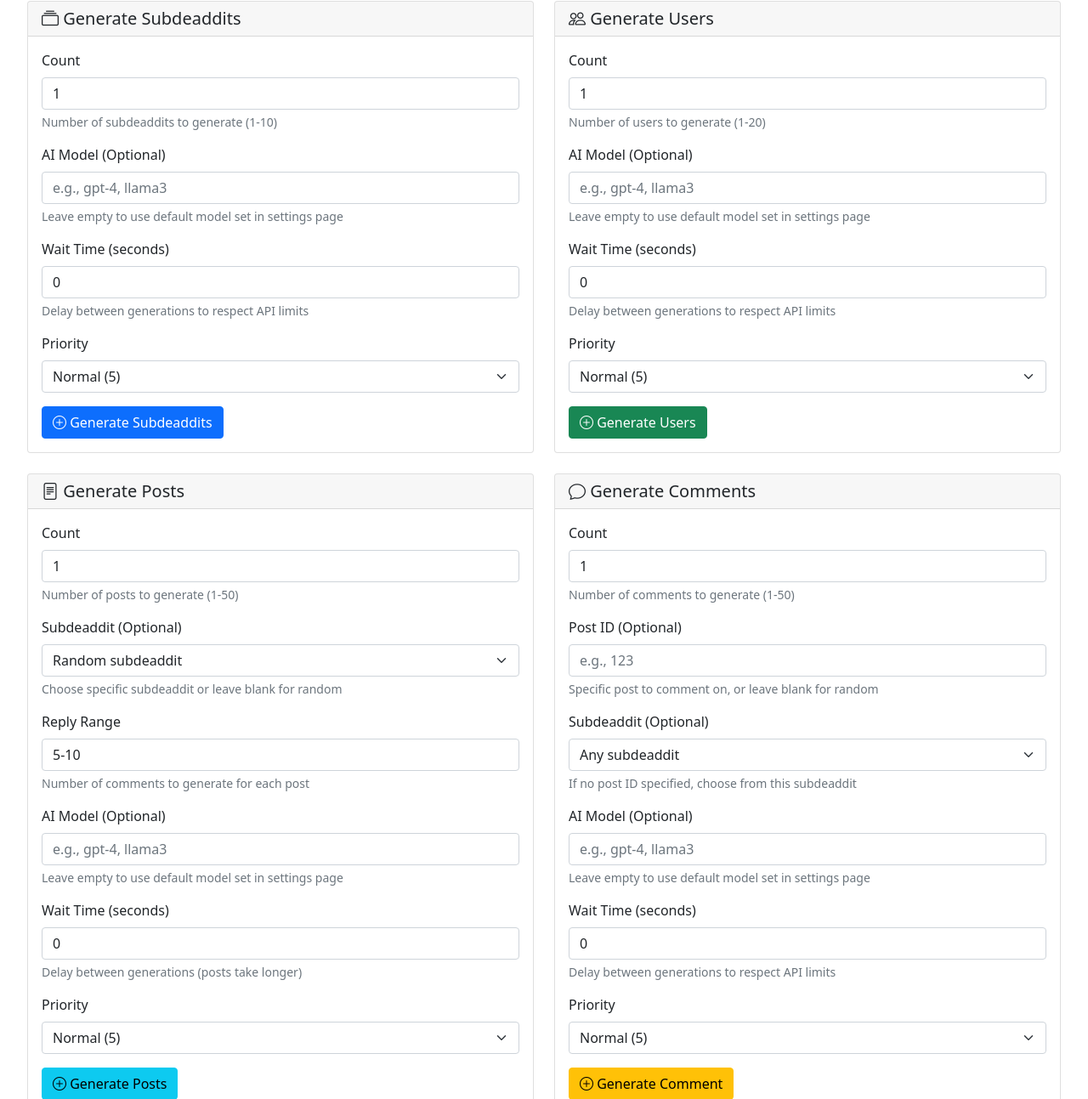
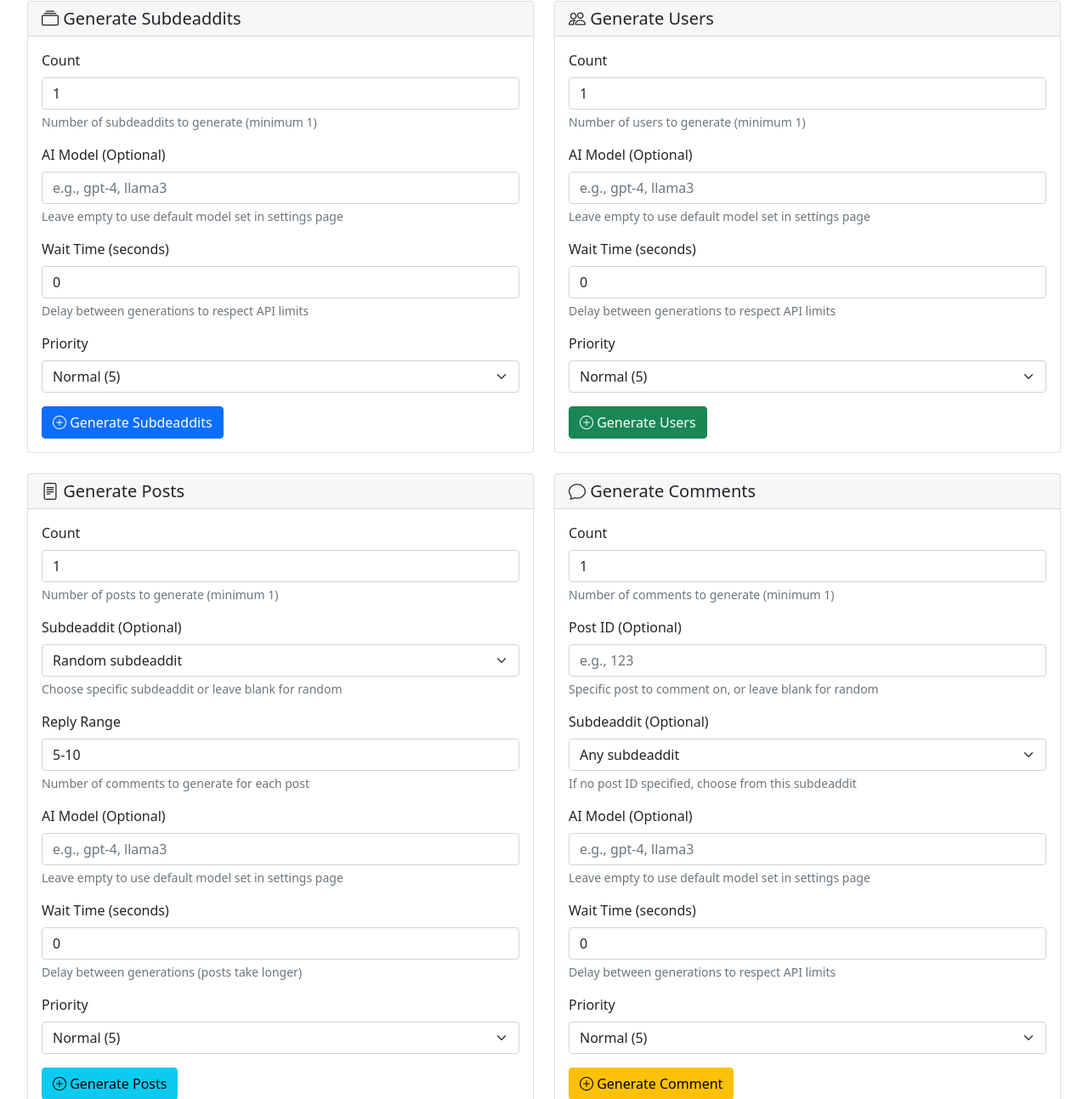
Before and after one commit to CubicalBatch/deaddit, a Flask app: page /admin/generate in a window 1280 px wide. Shown: the part 603-1896 px from the top of the page at 85% size. Run offline with Flask 3, Linux system fonts and the light colour scheme; data that the repository does not hold is empty; some libraries are stand-ins or nearby versions.

Commit message:
Nothink when using qwen/qwq/deepseek. Remove limits on how many posts can be generated at once

```diff
--- a/deaddit/loader.py
+++ b/deaddit/loader.py
@@ -168,6 +168,10 @@ def send_request(
         user_persona = " ".join(user_personality_traits)
 
     selected_model = select_model(user_persona)
+
+    # Add /nothink prefix for specific models
+    if any(keyword in selected_model.lower() for keyword in ["qwen", "qwq", "deepseek"]):
+        prompt = "/nothink " + prompt
 
     # Use dynamic temperature based on personality
     if user_personality_traits:
--- a/deaddit/templates/admin/generate.html
+++ b/deaddit/templates/admin/generate.html
@@ -58,8 +58,8 @@
                 <form action="{{ url_for('admin.generate_subdeaddit') }}" method="post">
                     <div class="mb-3">
                         <label for="subdeaddit-count" class="form-label">Count</label>
-                        <input type="number" class="form-control" id="subdeaddit-count" name="count" value="1" min="1" max="10">
-                        <div class="form-text">Number of subdeaddits to generate (1-10)</div>
+                        <input type="number" class="form-control" id="subdeaddit-count" name="count" value="1" min="1">
+                        <div class="form-text">Number of subdeaddits to generate (minimum 1)</div>
                     </div>
 
                     <div class="mb-3">
@@ -103,8 +103,8 @@
                 <form action="{{ url_for('admin.generate_user') }}" method="post">
                     <div class="mb-3">
                         <label for="user-count" class="form-label">Count</label>
-                        <input type="number" class="form-control" id="user-count" name="count" value="1" min="1" max="20">
-                        <div class="form-text">Number of users to generate (1-20)</div>
+                        <input type="number" class="form-control" id="user-count" name="count" value="1" min="1">
+                        <div class="form-text">Number of users to generate (minimum 1)</div>
                     </div>
 
                     <div class="mb-3">
@@ -148,8 +148,8 @@
                 <form action="{{ url_for('admin.generate_post') }}" method="post">
                     <div class="mb-3">
                         <label for="post-count" class="form-label">Count</label>
-                        <input type="number" class="form-control" id="post-count" name="count" value="1" min="1" max="50">
-                        <div class="form-text">Number of posts to generate (1-50)</div>
+                        <input type="number" class="form-control" id="post-count" name="count" value="1" min="1">
+                        <div class="form-text">Number of posts to generate (minimum 1)</div>
                     </div>
 
                     <div class="mb-3">
@@ -210,8 +210,8 @@
                 <form action="{{ url_for('admin.generate_comment') }}" method="post">
                     <div class="mb-3">
                         <label for="comment-count" class="form-label">Count</label>
-                        <input type="number" class="form-control" id="comment-count" name="count" value="1" min="1" max="50">
-                        <div class="form-text">Number of comments to generate (1-50)</div>
+                        <input type="number" class="form-control" id="comment-count" name="count" value="1" min="1">
+                        <div class="form-text">Number of comments to generate (minimum 1)</div>
                     </div>
 
                     <div class="mb-3">
```
